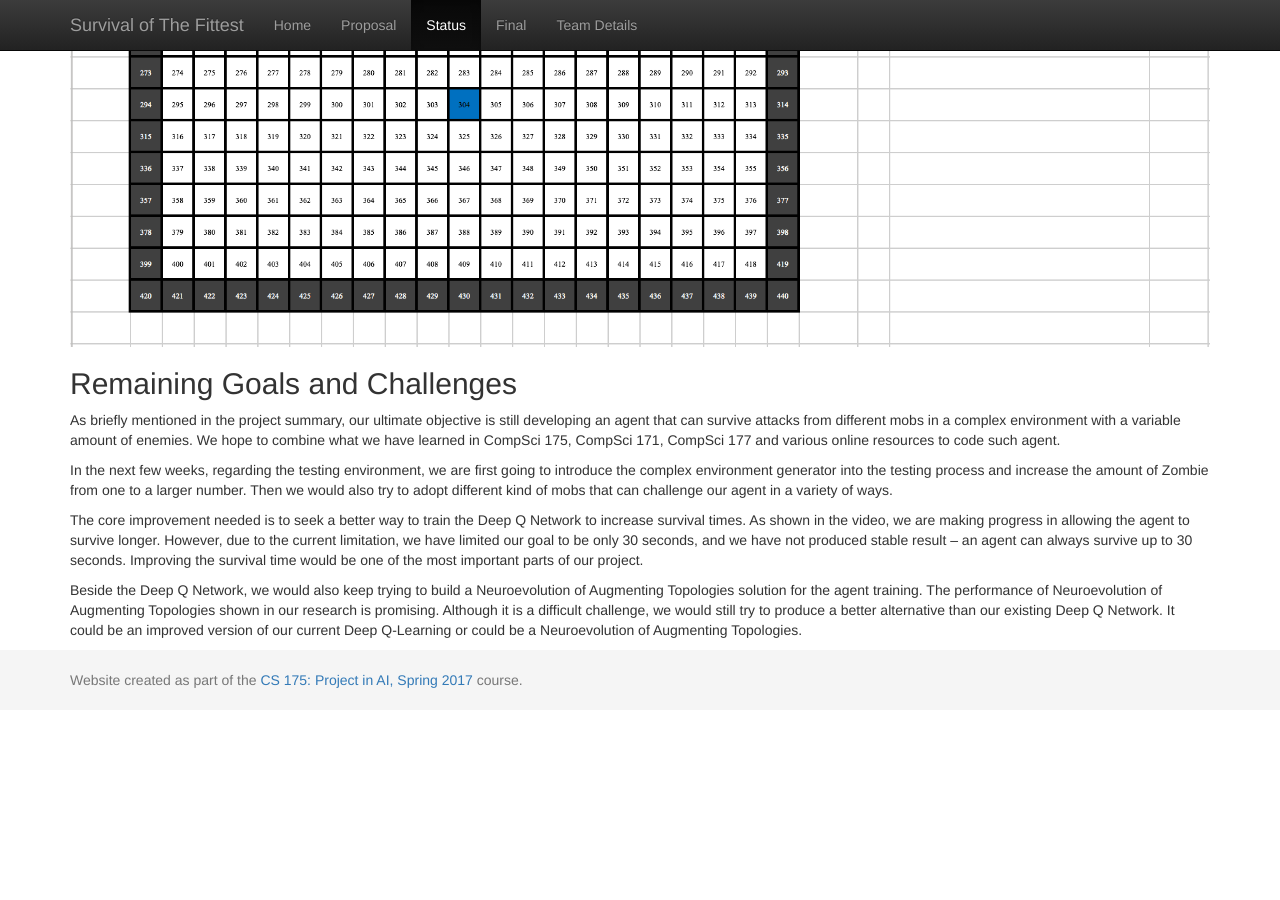
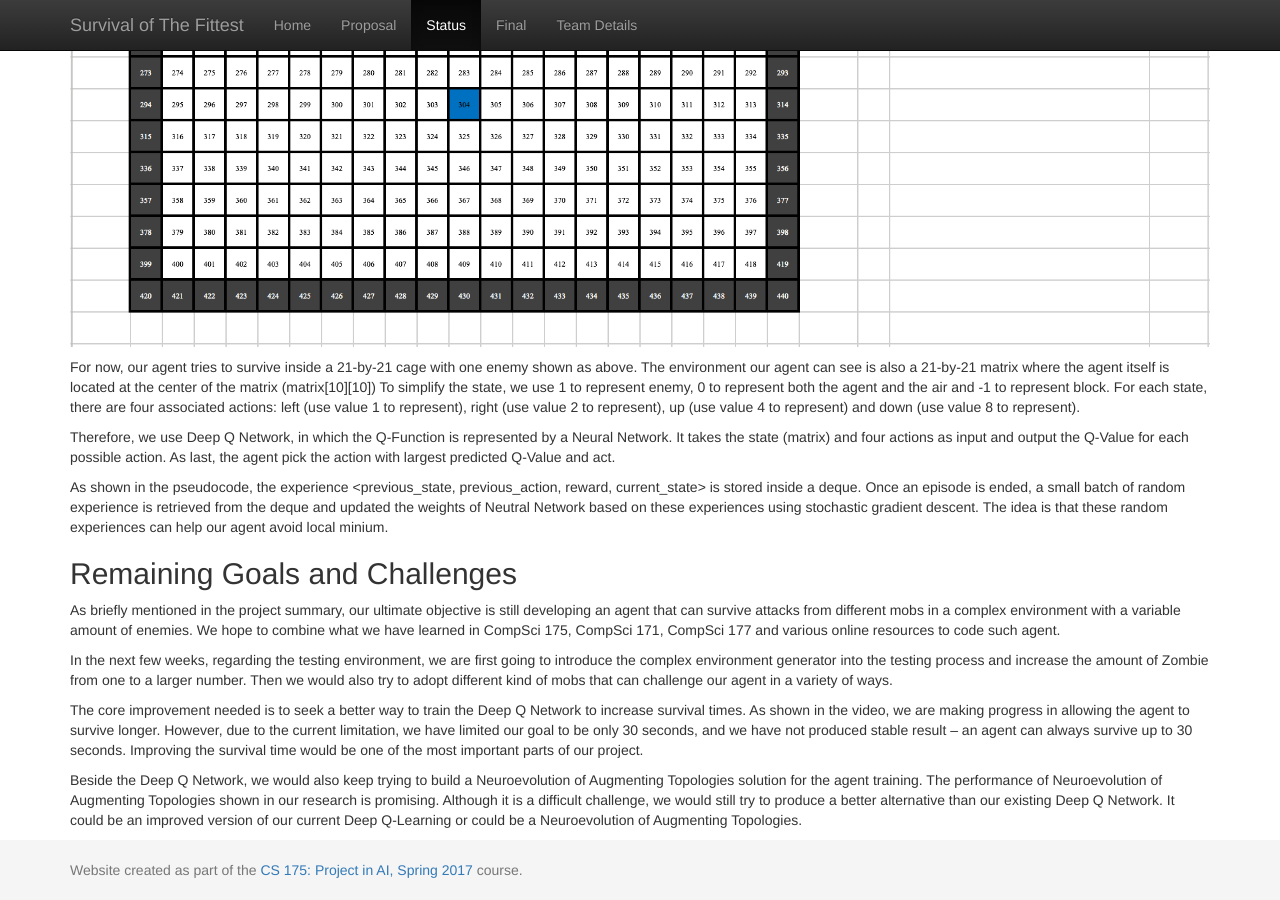
Before and after one commit to mingh2/SurvivalOfTheFittest, a Jekyll site: the page built from docs/status.md, in a window 1280 px wide and 900 px high, scrolled down 1757 px. Built offline with Jekyll 4.4.1, drawn with Linux system fonts in a browser that asks for light colours; before the commit the page ends 2467 px from its top, so only the background shows below that.

Commit message:
Update status.md

```diff
--- a/docs/status.md
+++ b/docs/status.md
@@ -25,6 +25,13 @@ The basic idea of Deep Q Network is similar to that of the Q-Learning where we h
 However, Q Learning is not a feasible approach in our case, since the state is too large and complicated. With a map size of 21 * 21 and three possible entities on each block of map, our program will require gigabytes of space to store a Q-Table.
 <img src="State%20Representation.png" width="100%">
 
+For now, our agent tries to survive inside a 21-by-21 cage with one enemy shown as above. The environment our agent can see is also a 21-by-21 matrix where the agent itself is located at the center of the matrix (matrix[10][10])
+To simplify the state, we use 1 to represent enemy, 0 to represent both the agent and the air and -1 to represent block. For each state, there are four associated actions: left (use value 1 to represent), right (use value 2 to represent), up (use value 4 to represent) and down (use value 8 to represent).
+
+Therefore, we use Deep Q Network, in which the Q-Function is represented by a Neural Network. It takes the state (matrix) and four actions as input and output the Q-Value for each possible action. As last, the agent pick the action with largest predicted Q-Value and act.
+
+As shown in the pseudocode, the experience <previous_state, previous_action, reward, current_state> is stored inside a deque. Once an episode is ended, a small batch of random experience is retrieved from the deque and updated the weights of Neutral Network based on these experiences using stochastic gradient descent. The idea is that these random experiences can help our agent avoid local minium.
+
 ## Remaining Goals and Challenges
 
 As briefly mentioned in the project summary, our ultimate objective is still developing an agent that can survive attacks from different mobs in a complex environment with a variable amount of enemies. We hope to combine what we have learned in CompSci 175, CompSci 171, CompSci 177 and various online resources to code such agent.
```
